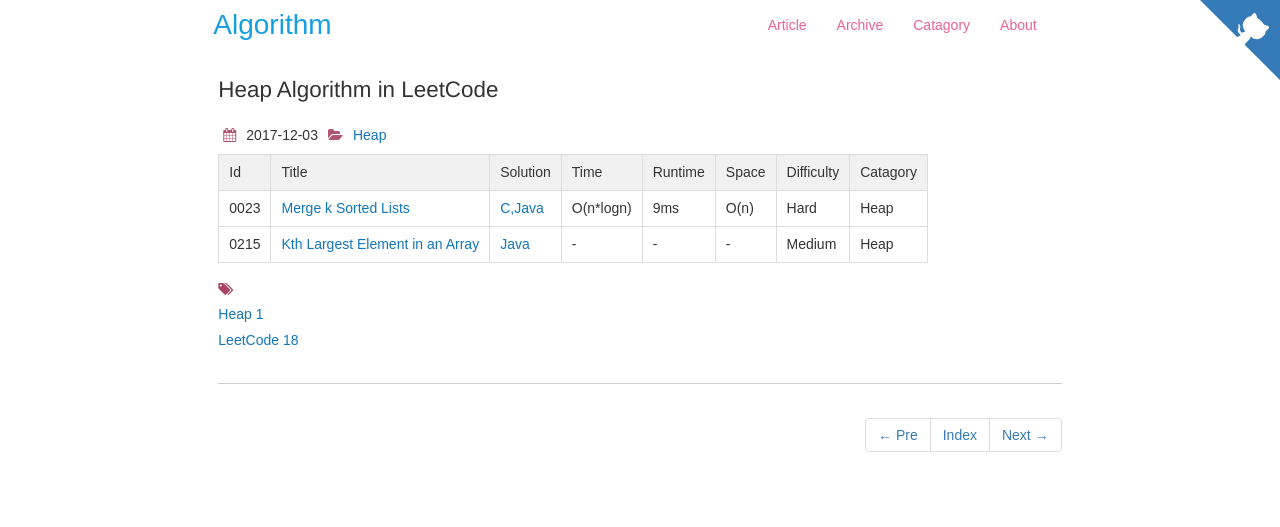
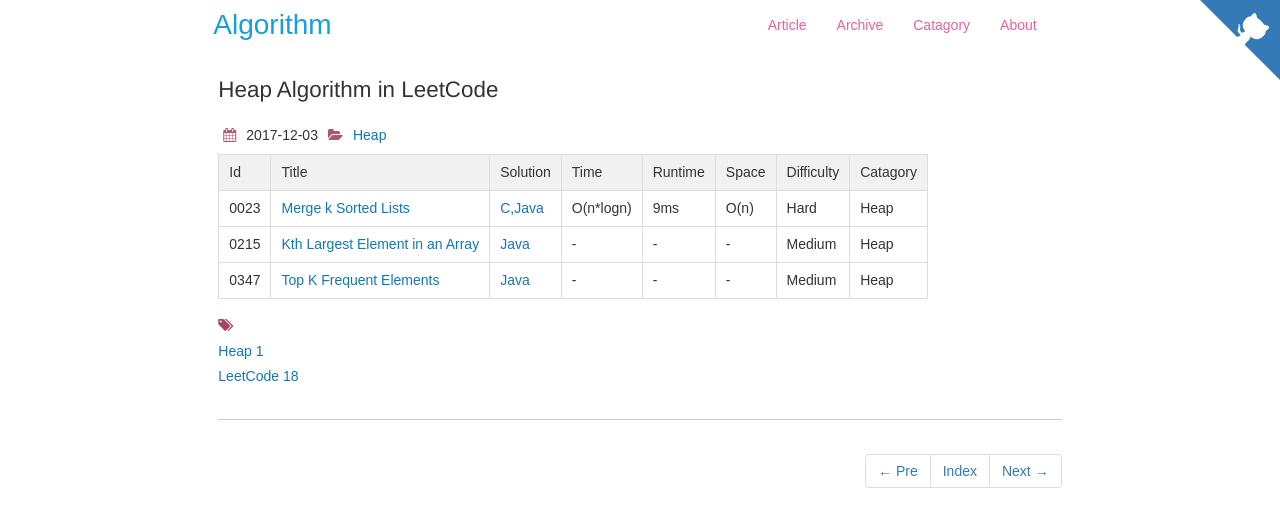
Before and after one commit to dunso/algorithm, a Jekyll site: the page built from docs/_posts/2017-12-03-Heap.md, in a window 1280 px wide. Shown: the top 527 px of the page. Built offline with Jekyll 4.4.1, drawn with Linux system fonts in a browser that asks for light colours; nearby versions of some CDN libraries.

Commit message:
Add index of LeetCode0347.java to docs

```diff
--- a/docs/_posts/2017-12-03-Heap.md
+++ b/docs/_posts/2017-12-03-Heap.md
@@ -14,3 +14,4 @@
  ------------ | ------------ | ------------ | ------------ | ------------ | ------------ | ------------ | ------------
 |0023|[Merge k Sorted Lists](https://leetcode.com/problems/merge-k-sorted-lists) | [C,Java](https://e.srl/leetcode-23/)  | O(n\*logn) |9ms| O(n)  |  Hard |Heap|
 |0215|[Kth Largest Element in an Array](https://leetcode.com/problems/kth-largest-element-in-an-array) | [Java](https://e.srl/leetcode-215/)  |-|-|-| Medium |Heap|
+|0347|[Top K Frequent Elements](https://leetcode.com/problems/top-k-frequent-elements/) | [Java](https://e.srl/leetcode-347/)  |-|-|-| Medium |Heap|
```
